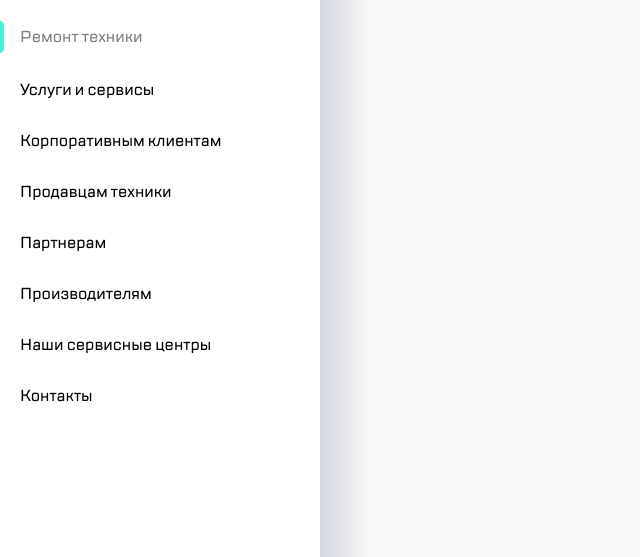
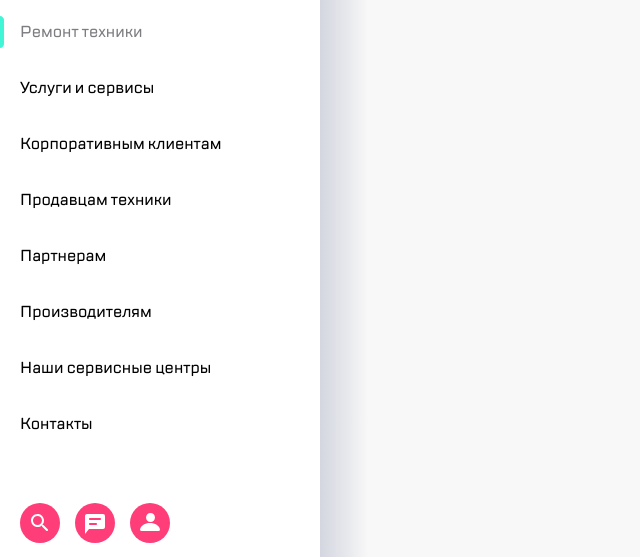
Before and after one commit to VladislavOstudin/Second-layout-for-Kata-Academy, a plain HTML site: page index.html in a window 1280 px wide. Shown: the part 93-650 px from the top of the page, without its empty margins (0-640 px from the left). Drawn offline with Linux system fonts and the light colour scheme.

Commit message:
second commit

```diff
--- a/index.html
+++ b/index.html
@@ -24,20 +24,20 @@
                 <button class="mobile-menu-header__search icon"></button>
             </div>
         </header>
-        <main class="mobile-menu-main">
-            <nav class="mobile-menu-main__navigation-list">
-                <menu>
-                    <li>Ремонт техники</li>
-                    <li>Услуги и сервисы</li>
-                    <li>Корпоративным клиентам</li>
-                    <li>Продавцам техники</li>
-                    <li>Партнерам</li>
-                    <li>Производителям</li>
-                    <li>Наши сервисные центры</li>
-                    <li>Контакты</li>
+        <aside class="mobile-menu-main">
+            <nav>
+                <menu class="mobile-menu-main__menu">
+                    <li class="mobile-menu-main__menu--item"><a href="#">Ремонт техники</a></li>
+                    <li class="mobile-menu-main__menu--item"><a href="#">Услуги и сервисы</a></li>
+                    <li class="mobile-menu-main__menu--item"><a href="#">Корпоративным клиентам</a></li>
+                    <li class="mobile-menu-main__menu--item"><a href="#">Продавцам техники</a></li>
+                    <li class="mobile-menu-main__menu--item"><a href="#">Партнерам</a></li>
+                    <li class="mobile-menu-main__menu--item"><a href="#">Производителям</a></li>
+                    <li class="mobile-menu-main__menu--item"><a href="#">Наши сервисные центры</a></li>
+                    <li class="mobile-menu-main__menu--item"><a href="#">Контакты</a></li>
                 </menu>
             </nav>
-        </main>
+        </aside>
         <footer class="mobile-menu-footer">
             <div class="mobile-menu-footer__connection">
                 <button class="mobile-menu-footer__search icon"></button>
--- a/style.css
+++ b/style.css
@@ -3,10 +3,10 @@ body {
     background-color: #F8F8F8;
 }
 
-.mobile-menu-container{
+.mobile-menu-container {
     font-family: 'TT Lakes', sans-serif;
     width: 320px;
-    min-height: 1024px;
+    height: 100vh;
     display: flex;
     flex-flow: column nowrap;
     background-color: #FFFFFF;
@@ -17,9 +17,9 @@ body {
     display: block;
     position: fixed;
     left: 320px;
-    height: 1024px;
+    height: 100%;
     width: 60px;
-    background: linear-gradient(90deg, rgb(69,79,126, 0.2) 0, transparent 80%);
+    background: linear-gradient(90deg, rgb(69, 79, 126, 0.2) 0, transparent 80%);
 }
 
 .mobile-menu-header {
@@ -29,7 +29,7 @@ align-items: center;
     gap: 30px;
     height: 90px;
     padding: 0 20px;
-margin-bottom: 20px;
+    margin-bottom: 25px;
 }
 
 .mobile-menu-header-part {
@@ -59,34 +59,41 @@ margin-bottom: 20px;
 }
 
 .mobile-menu-main {
-    margin-left: 20px;
+    margin-bottom: 36px;
 }
 
-.mobile-menu-main__navigation-list {
+.mobile-menu-main__menu {
+    display: flex;
+    flex-flow: column nowrap;
+    align-items: start;
+    gap: 36px;
     font-size: 1em;
     font-weight: 500;
 }
 
-.mobile-menu-main__navigation-list menu {
+.mobile-menu-main__menu--item {
+    height: 20px;
+    padding-left: 20px;
     display: flex;
-    flex-flow: column nowrap;
-    align-items: start;
-    gap: 35px;
+    align-items: center;
+    /* border: 1px solid green; */
 }
 
-.mobile-menu-main__navigation-list menu li:first-child {
+.mobile-menu-main__menu--item:first-child {
     color: #7E7E82;
-    display: flex;
-    align-items: center;
-    gap: 16px;
-    margin-left: -20px;
-    margin-bottom: -10px;
 }
-.mobile-menu-main__navigation-list menu li:first-child::before {
+
+.mobile-menu-main__menu--item:first-child::before {
     content: "";
     background: url(img/ic/highlight.svg) no-repeat 0 50%;
     width: 4px;
-    height: 40px;
+    height: 35px;
+    position: absolute;
+    left: 0;
+}
+
+.mobile-menu-main__menu--item:hover {
+    filter: drop-shadow(0 2px #aff0e5) opacity(50%);
 }
 
 .mobile-menu-footer {
@@ -115,7 +122,7 @@ margin-bottom: 20px;
     background: url(img/ic/profile.svg) no-repeat 50% 50%;
 }
 
-.mobile-menu-footer__contacts{
+.mobile-menu-footer__contacts {
     display: flex;
     flex-flow: column nowrap;
     align-items: start;
@@ -129,7 +136,7 @@ margin-bottom: 20px;
 }
 
 .mobile-menu-footer__contacts--phone-number {
-    font-size: 1.5em;
+    font-size: 1.4em;
     font-weight: bold;
 }
 
@@ -138,6 +145,7 @@ margin-bottom: 20px;
     gap: 10px;
     margin-left: 20px;
     font-size: 1em;
+    font-weight: 500;
 }
 
 .mobile-menu-footer__language--selected {
```
Lines whose indentation alone changed are shown as unchanged.
